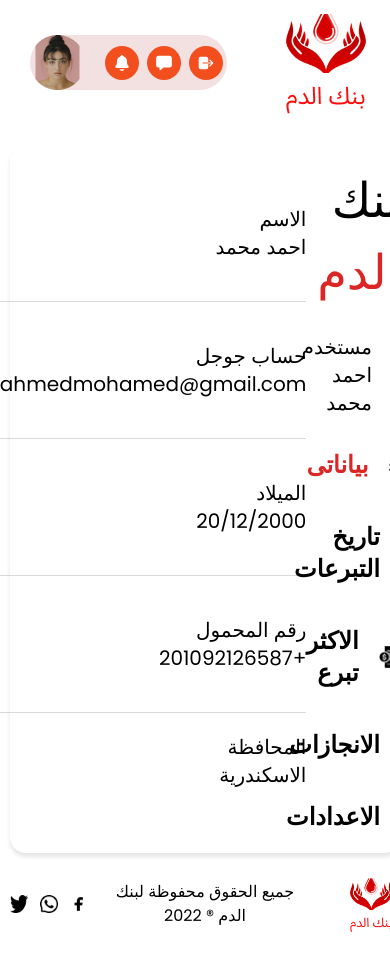
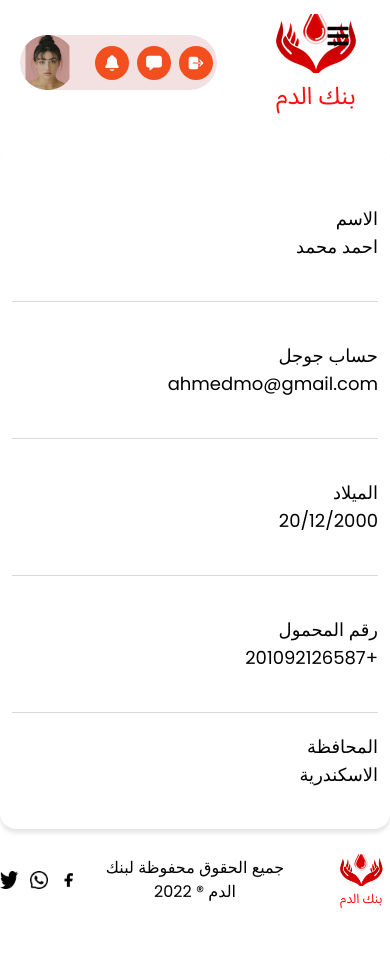
Before and after one commit to 1FaresKhalil/bloodBank, a React (Create React App) app in the folder Frontend/: page /home/profile in a window 390 px wide. After the commit the page ends 932 px from the top, so only its background shows below. Built offline with nearby package versions, Linux system fonts and the light colour scheme.

Commit message:
Fixing Responsive

```diff
--- a/Frontend/src/App.js
+++ b/Frontend/src/App.js
@@ -10,6 +10,7 @@ import TrackingHealth from "./Components/Pages/TrackingHealth";
 import DonationHistory from "./Components/Pages/DonationHistory";
 
 import { useEffect, useState } from "react";
+import Settings from "./Components/Pages/Settings";
 
 const App = () => {
   const users = {
@@ -42,7 +43,8 @@ const App = () => {
         <Route path="/home/donor" element={<Donor />} />
         <Route path="/home/needblood" element={<NeedBlood />} />
         <Route path="/home/TrackingHealth" element={<TrackingHealth />} />
-        <Route path="/home/Profile" element={<Profile />} />
+        <Route path="/home/profile" element={<Profile />} />
+        <Route path="/home/settings" element={<Settings />} />
         <Route path="/home/DonationHistory" element={<DonationHistory />} />
       </Routes>
     </BrowserRouter>
--- a/Frontend/src/Components/Pages/Profile.js
+++ b/Frontend/src/Components/Pages/Profile.js
@@ -7,26 +7,26 @@ function Profile({ username }) {
   return (
     <>
       <Navbar />
-      <div className="py-5 flex md:py-2 container px-0 lg:px-5 mx-auto shadow-[0_4px_4px_0_rgba(0,0,0,0.1)] rounded-2xl">
+      <div className="py-5 flex md:py-2 container px-3 lg:px-5 mx-auto shadow-[0_4px_4px_0_rgba(0,0,0,0.1)] rounded-2xl">
         <Sidebar />
         <div className="content w-full">
-          <div className="text-xl border-b border-b-dark-grey py-10">
+          <div className="text-lg lg:text-xl xl:text-2xl border-b border-b-dark-grey py-10">
             <h3>الاسم</h3>
             <p>احمد محمد</p>
           </div>
-          <div className="text-xl border-b border-b-dark-grey py-10">
+          <div className="text-lg lg:text-xl xl:text-2xl border-b border-b-dark-grey py-10">
             <h3>حساب جوجل</h3>
-            <p>ahmedmohamed@gmail.com</p>
+            <p>ahmedmo@gmail.com</p>
           </div>
-          <div className="text-xl border-b border-b-dark-grey py-10">
+          <div className="text-lg lg:text-xl xl:text-2xl border-b border-b-dark-grey py-10">
             <h3>الميلاد</h3>
             <p>20/12/2000</p>
           </div>
-          <div className="text-xl border-b border-b-dark-grey py-10">
+          <div className="text-lg lg:text-xl xl:text-2xl border-b border-b-dark-grey py-10">
             <h3>رقم المحمول</h3>
             <p>+201092126587</p>
           </div>
-          <div className="text-xl py-5">
+          <div className="text-lg lg:text-xl xl:text-2xl py-5">
             <h3>المحافظة</h3>
             <p>الاسكندرية</p>
           </div>
--- /dev/null
+++ b/Frontend/src/Components/Pages/Settings.js
@@ -0,0 +1,66 @@
+import React from "react";
+import Navbar from "../UI/Navbar";
+import Footer from "../UI/Footer";
+import Sidebar from "../UI/Sidebar";
+import { MdModeEdit } from "react-icons/md";
+
+function Settings() {
+  return (
+    <>
+      <Navbar />
+      <div className="py-5 flex md:py-2 container px-3 lg:px-5 mx-auto shadow-[0_4px_4px_0_rgba(0,0,0,0.1)] rounded-2xl">
+        <Sidebar setting={true} />
+        <div className="content w-full">
+          <div className="text-lg lg:text-xl xl:text-2xl flex items-center justify-between pl-5 border-b border-b-dark-grey py-10">
+            <div>
+              <h3>الاسم</h3>
+              <p>احمد محمد</p>
+            </div>
+            <button className="flex text-white bg-[#FF0000] rounded-xl items-center gap-1 px-[12px] text-[16px] xl:text-[18px] font-normal py-[3px]">
+              <MdModeEdit color="white" /> تعديل
+            </button>
+          </div>
+          <div className="text-lg lg:text-xl xl:text-2xl flex items-center justify-between pl-5 border-b border-b-dark-grey py-10">
+            <div>
+              <h3>حساب جوجل</h3>
+              <p>ahmedmo@gmail.com</p>
+            </div>
+            <button className="flex text-white bg-[#FF0000] px-[12px] text-[16px] xl:text-[18px] font-normal py-[3px]  rounded-xl items-center gap-1">
+              <MdModeEdit color="white" /> تعديل
+            </button>
+          </div>
+          <div className="text-lg lg:text-xl xl:text-2xl flex items-center justify-between pl-5 border-b border-b-dark-grey py-10">
+            <div>
+              <h3>الميلاد</h3>
+              <p>20/12/2000</p>
+            </div>
+            <button className="flex text-white bg-[#FF0000] px-[12px] text-[16px] xl:text-[18px] font-normal py-[3px]  rounded-xl items-center gap-1">
+              <MdModeEdit color="white" /> تعديل
+            </button>
+          </div>
+          <div className="text-lg lg:text-xl xl:text-2xl flex items-center justify-between pl-5 border-b border-b-dark-grey py-10">
+            <div>
+              <h3>رقم المحمول</h3>
+              <p>+201092126587</p>
+            </div>
+            <button className="flex text-white bg-[#FF0000] px-[12px] text-[16px] xl:text-[18px] font-normal py-[3px]  rounded-xl items-center gap-1">
+              <MdModeEdit color="white" /> تعديل
+            </button>
+          </div>
+          <div className="text-lg lg:text-xl xl:text-2xl flex items-center justify-between pl-5 py-5">
+            <div>
+              <h3>المحافظة</h3>
+              <p>الاسكندرية</p>
+            </div>
+            <button className="flex text-white bg-[#FF0000] px-[12px] text-[16px] xl:text-[18px] font-normal py-[3px]  rounded-xl items-center gap-1">
+              <MdModeEdit color="white" /> تعديل
+            </button>
+          </div>
+        </div>
+      </div>
+      <Footer />
+    </>
+  );
+}
+
+export default Settings;
--- a/Frontend/src/Components/UI/Sidebar.js
+++ b/Frontend/src/Components/UI/Sidebar.js
@@ -1,4 +1,6 @@
-import React from "react";
+import React, { useState } from "react";
+import { FaBars, FaTimes } from "react-icons/fa";
+import { NavLink } from "react-router-dom";
 import pp from "../../Assets/images/me.jpg";
 import money from "../../Assets/images/money.png";
 import paper from "../../Assets/images/paper.png";
@@ -7,77 +9,109 @@ import person from "../../Assets/images/person.png";
 import trophy from "../../Assets/images/trophy.png";
 
 function Sidebar({ username }) {
+  const [showSidebar, setShowSidebar] = useState(false);
+  let activeStyle = {};
+  if (window.screen.width < 1024) {
+    activeStyle = {
+      color: "white",
+    };
+  } else {
+    activeStyle = {
+      color: "red",
+    };
+  }
   return (
     <>
-      <div className="navigation w-[24%]">
+      {showSidebar ? (
+        <FaTimes
+          onClick={() => setShowSidebar(false)}
+          className="fixed  text-2xl z-30 flex items-center cursor-pointer right-10 top-6"
+        ></FaTimes>
+      ) : (
+        <FaBars
+          className="flex text-2xl text-black items-center cursor-pointer fixed right-10 top-6 z-50 lg:hidden"
+          onClick={() => setShowSidebar(true)}
+        ></FaBars>
+      )}
+
+      <div
+        className={` basis-[40%] lg:basis-[21.74%] shadow-[0_0px_10px_6px_rgba(0,0,0,0.2)] lg:shadow-none rounded-tl-3xl rounded-bl-3xl lg:rounded-tl-none lg:rounded-bl-none p-[50px] lg:p-0 top-0 right-0 bottom-0 lg:top-auto lg:right-auto lg:bottom-auto bg-red-600 lg:bg-transparent fixed lg:block lg:translate-x-0 lg:static ease-in-out duration-300 ${
+          showSidebar ? "translate-x-0" : "translate-x-[105%]"
+        }`}
+      >
         <h2 className="text-[48px] mb-6">
-          بنك <span className="text-red-600">الدم</span>
+          بنك <span className="text-white xl:text-red-600">الدم</span>
         </h2>
         <div>
           <div className="flex items-center gap-7 mb-8">
             <div className="w-20">
               <img src={pp} className="w-full rounded-full" alt="" />
             </div>
-            <div className="text-xl">
+            <div className="text-white lg:text-black text-lg xl:text-2xl">
               <p>مستخدم</p>
               <p>{username}</p>
             </div>
           </div>
           <div className="flex flex-col gap-10">
             <div className="flex items-center gap-5">
-              <a
-                href="/"
-                className="flex items-center gap-5 text-2xl font-semibold"
+              <NavLink
+                to="/home/profile"
+                className={`flex items-center gap-5 text-xl xl:text-2xl font-semibold`}
+                style={({ isActive }) => (isActive ? activeStyle : undefined)}
               >
                 <div>
-                  <img src={person} className="w-full" alt="" />
+                  <img src={person} className="w-[40px] xl:w-full" alt="" />
                 </div>
-                <span className="text-red-600">بياناتى</span>
-              </a>
+                بياناتي
+              </NavLink>
             </div>
             <div className="flex items-center gap-5">
-              <a
-                href="/"
-                className="flex items-center gap-5 text-2xl font-semibold"
+              <NavLink
+                to="/home/DonationHistory"
+                className="flex items-center gap-5 text-xl xl:text-2xl font-semibold"
+                style={({ isActive }) => (isActive ? activeStyle : undefined)}
               >
                 <div>
-                  <img src={paper} className="w-full" alt="" />
+                  <img src={paper} className="w-[40px] xl:w-full" alt="" />
                 </div>
                 تاريخ التبرعات
-              </a>
+              </NavLink>
             </div>
             <div className="flex items-center gap-5">
-              <a
-                href="/"
-                className="flex items-center gap-5 text-2xl font-semibold"
+              <NavLink
+                to="/home/history"
+                className="flex items-center gap-5 text-xl xl:text-2xl font-semibold"
+                style={({ isActive }) => (isActive ? activeStyle : undefined)}
               >
                 <div>
-                  <img src={money} className="w-full" alt="" />
+                  <img src={money} className="w-[40px] xl:w-full" alt="" />
                 </div>
                 الاكثر تبرع
-              </a>
+              </NavLink>
             </div>
             <div className="flex items-center gap-5">
-              <a
-                href="/"
-                className="flex items-center gap-5 text-2xl font-semibold"
+              <NavLink
+                to="/home/settings"
+                className="flex items-center gap-5 text-xl xl:text-2xl font-semibold"
+                style={({ isActive }) => (isActive ? activeStyle : undefined)}
               >
                 <div>
-                  <img src={trophy} className="w-full" alt="" />
+                  <img src={settings} className="w-[40px] xl:w-full" alt="" />
+                </div>
+                الاعدادات
+              </NavLink>
+            </div>
+            <div className="flex items-center gap-5">
+              <NavLink
+                to="/home/history"
+                className="flex items-center gap-5 text-xl xl:text-2xl font-semibold"
+                style={({ isActive }) => (isActive ? activeStyle : undefined)}
+              >
+                <div>
+                  <img src={trophy} className="w-[40px] xl:w-full" alt="" />
                 </div>
                 الانجازات
-              </a>
-            </div>
-            <div className="flex items-center gap-5">
-              <a
-                href="/"
-                className="flex items-center gap-5 text-2xl font-semibold"
-              >
-                <div>
-                  <img src={settings} className="w-full" alt="" />
-                </div>
-                الاعدادات
-              </a>
+              </NavLink>
             </div>
           </div>
         </div>
```
